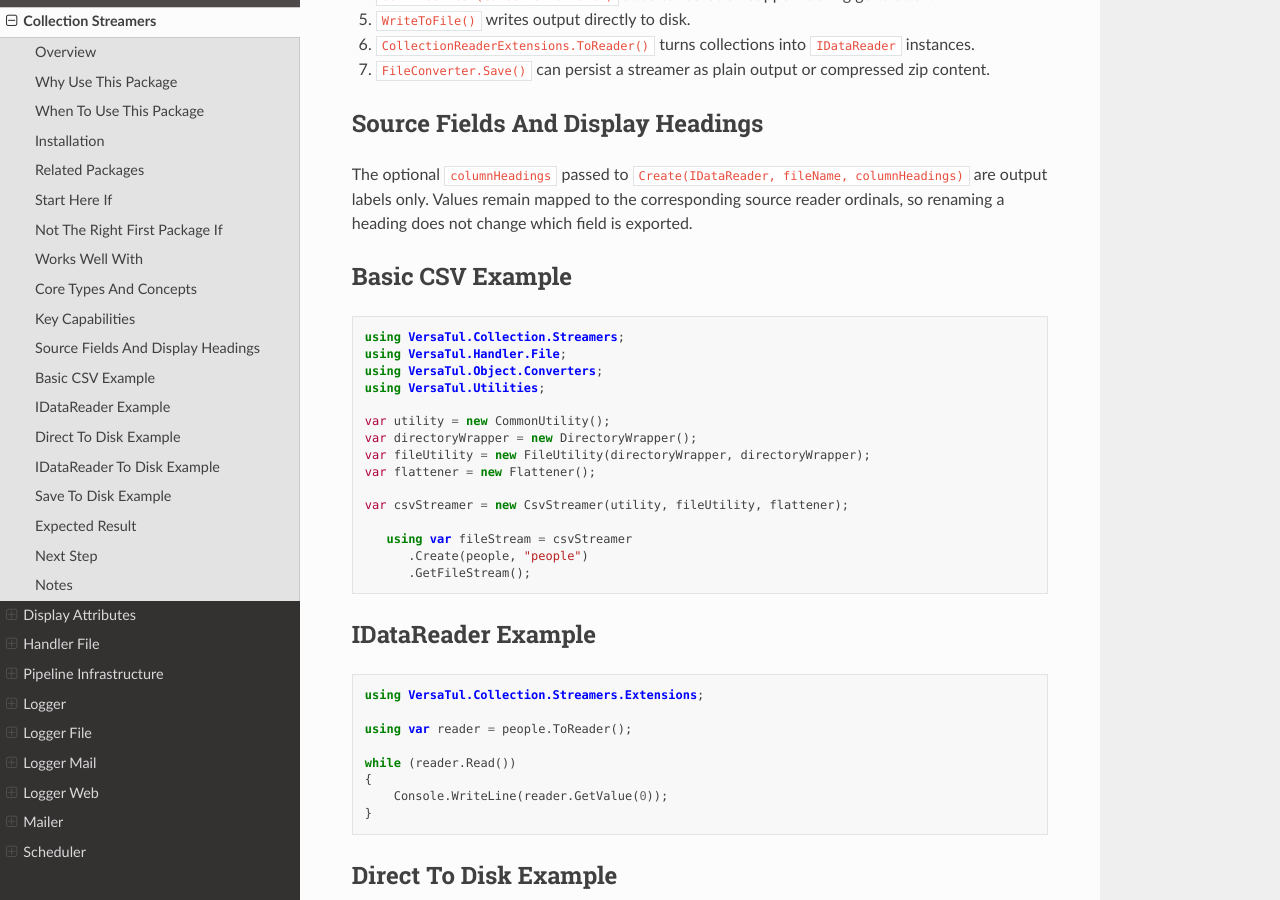
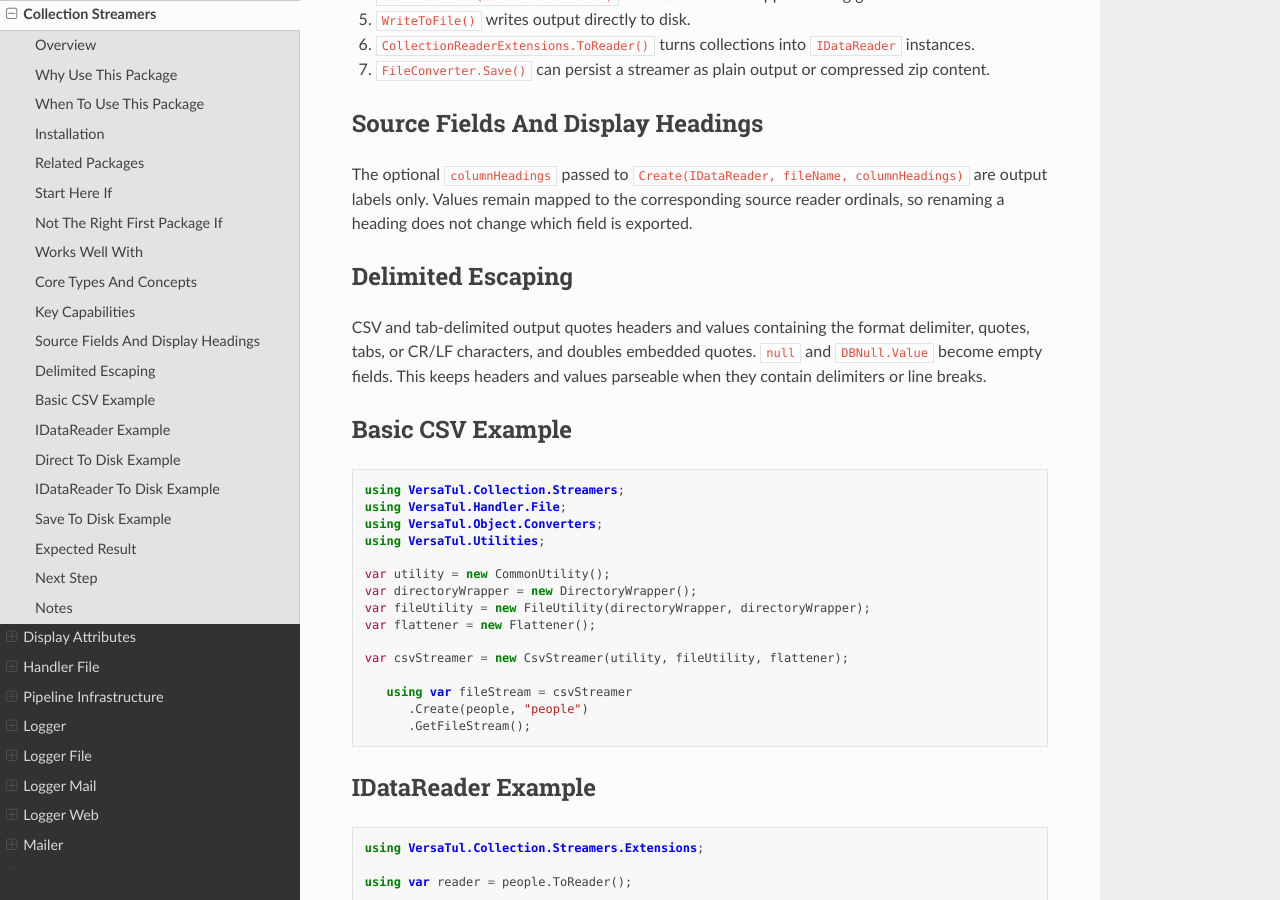
Before and after one commit to BjornWilliams/DocsVersaTul, a Sphinx documentation site: the page built from docs/source/streamers.rst, in a window 1280 px wide and 900 px high, scrolled down 2841 px. Built offline with Sphinx 7.4.7 and the Read the Docs theme 3.1.0, drawn with Linux system fonts in a browser that asks for light colours.

Commit message:
Document delimited streamer escaping
AB#2978

AB#2975

```diff
--- a/docs/source/streamers.rst
+++ b/docs/source/streamers.rst
@@ -120,6 +120,11 @@ Source Fields And Display Headings
 
 The optional ``columnHeadings`` passed to ``Create(IDataReader, fileName, columnHeadings)`` are output labels only. Values remain mapped to the corresponding source reader ordinals, so renaming a heading does not change which field is exported.
 
+Delimited Escaping
+------------------
+
+CSV and tab-delimited output quotes headers and values containing the format delimiter, quotes, tabs, or CR/LF characters, and doubles embedded quotes. ``null`` and ``DBNull.Value`` become empty fields. This keeps headers and values parseable when they contain delimiters or line breaks.
+
 Basic CSV Example
 -----------------
 
```
